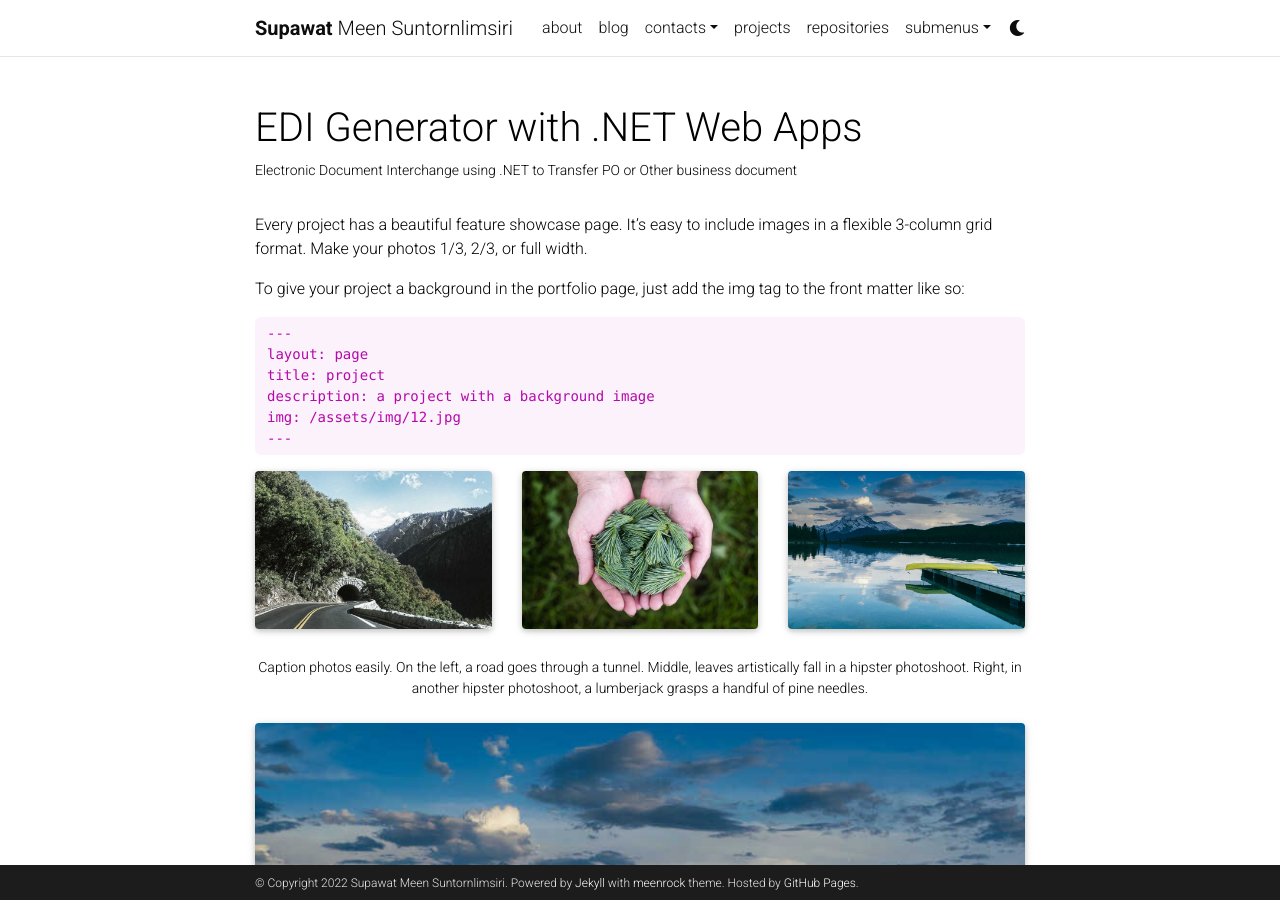
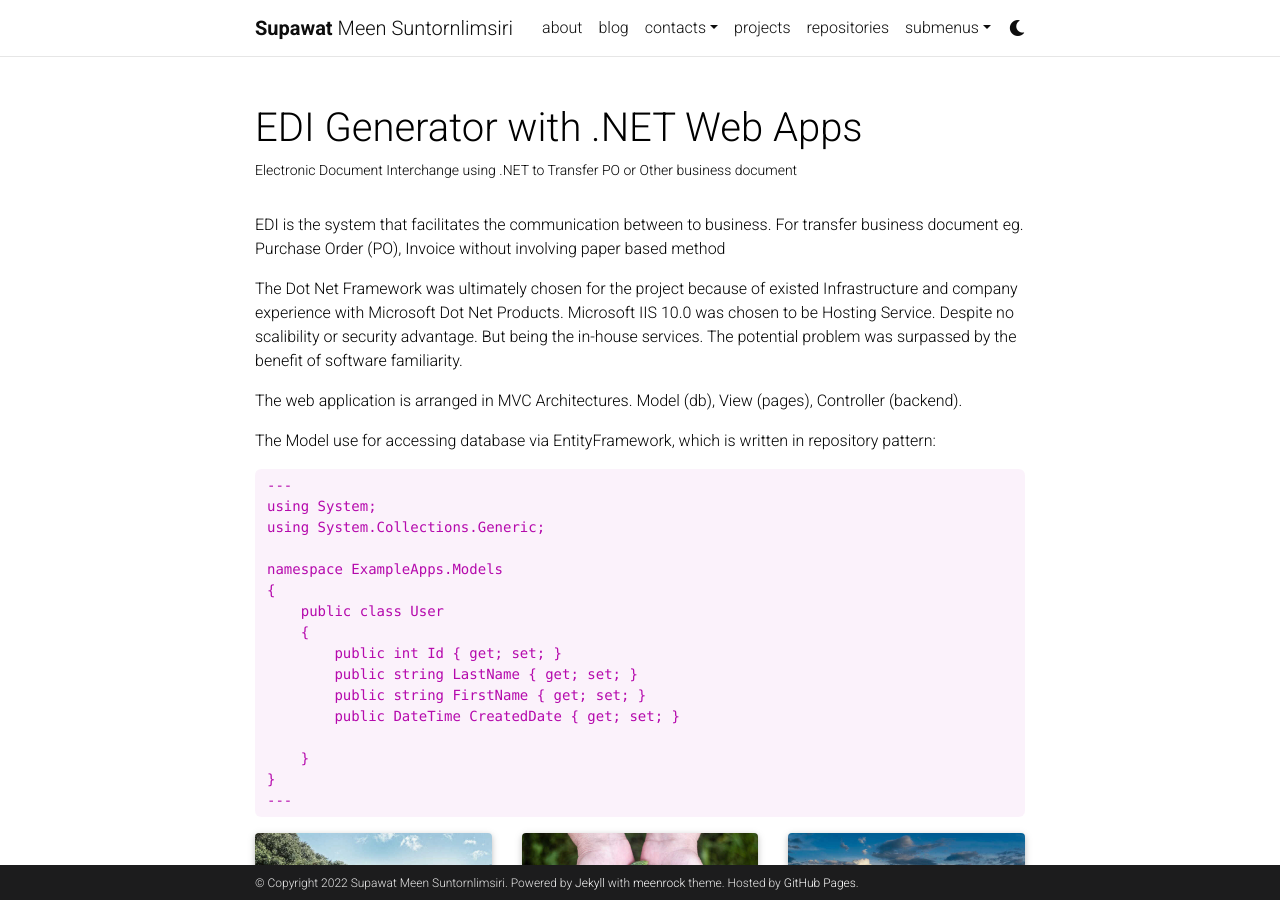
Before and after one commit to meenrock/my-documentation, a Jekyll site: the page built from _projects/2_project.md, in a window 1280 px wide and 900 px high. Built offline with Jekyll 4.4.1, drawn with Linux system fonts in a browser that asks for light colours; full-size pictures stand in for the smaller copies a plugin makes; comment, search, counter and statistics services are not loaded; a style sheet for code colours, icons or effects is not loaded.

Commit message:
update ,net blog

```diff
--- a/_projects/2_project.md
+++ b/_projects/2_project.md
@@ -7,17 +7,34 @@ importance: 2
 category: work
 ---
 
-Every project has a beautiful feature showcase page.
-It's easy to include images in a flexible 3-column grid format.
-Make your photos 1/3, 2/3, or full width.
+EDI is the system that facilitates the communication between to business.
+For transfer business document eg. Purchase Order (PO), Invoice
+without involving paper based method
 
-To give your project a background in the portfolio page, just add the img tag to the front matter like so:
+The Dot Net Framework was ultimately chosen for the project because of existed Infrastructure
+and company experience with Microsoft Dot Net Products. Microsoft IIS 10.0 was chosen to be
+Hosting Service. Despite no scalibility or security advantage. But being the in-house services.
+The potential problem was surpassed by the benefit of software familiarity.
+
+The web application is arranged in MVC Architectures. Model (db), View (pages), Controller (backend).
+
+The Model use for accessing database via EntityFramework, which is written in repository pattern:
 
     ---
-    layout: page
-    title: project
-    description: a project with a background image
-    img: /assets/img/12.jpg
+    using System;
+    using System.Collections.Generic;
+
+    namespace ExampleApps.Models
+    {
+        public class User
+        {
+            public int Id { get; set; }
+            public string LastName { get; set; }
+            public string FirstName { get; set; }
+            public DateTime CreatedDate { get; set; }
+
+        }
+    }
     ---
 
 <div class="row">
```
Also changed, not shown: _projects/5_project.md (+1 -1 lines).
